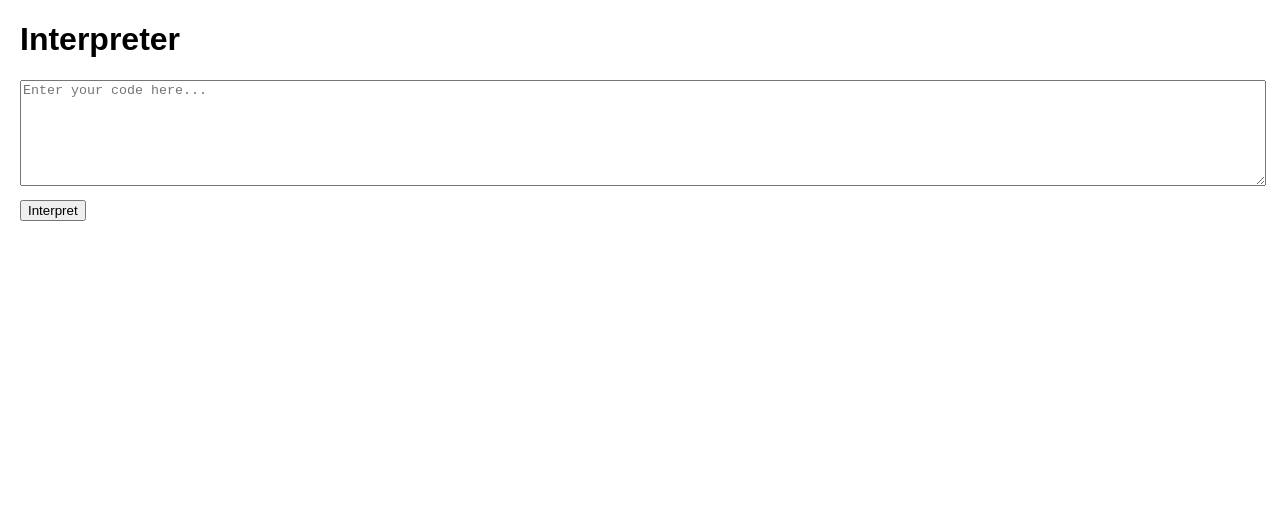
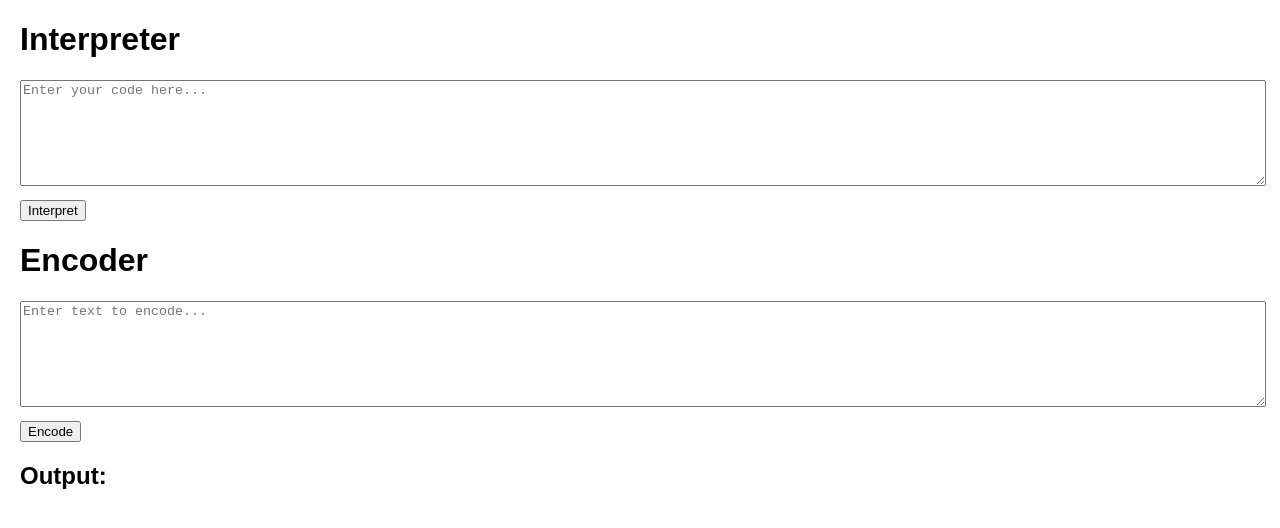
Before and after one commit to git-package/typerot, a plain HTML site: page demo/index.html in a window 1280 px wide. Drawn offline with Linux system fonts and the light colour scheme.

Commit message:
Update index.html

```diff
--- a/demo/index.html
+++ b/demo/index.html
@@ -57,3 +57,57 @@
     </script>
 </body>
 </html>
+<!DOCTYPE html>
+<html lang="en">
+<head>
+    <meta charset="UTF-8">
+    <meta name="viewport" content="width=device-width, initial-scale=1.0">
+    <title>Encoder</title>
+    <script>
+        function encodeText() {
+            const input = document.getElementById("inputText").value;
+            const mapping = {
+                a: "$)",
+                b: "($",
+                c: "$(“",
+                d: ")$",
+                e: "()",
+                f: "$/",
+                g: "/$",
+                h: "//",
+                i: "$\",
+                j: "\$",
+                k: "\\",
+                l: "#$",
+                m: "$#",
+                n: "&$",
+                o: "$&",
+                p: "$$",
+                q: "@$",
+                r: "$@",
+                s: "@@",
+                t: "##",
+                u: ")(",
+                v: "'$",
+                w: "$'",
+                x: "$:",
+                y: ":$",
+                z: "&&"
+            };
+
+            const encoded = input.split('').map(char => {
+                return mapping[char] ? mapping[char] : char;
+            }).join('|');
+
+            document.getElementById("outputText").innerText = encoded;
+        }
+    </script>
+</head>
+<body>
+    <h1>Encoder</h1>
+    <textarea id="inputText" rows="4" cols="50" placeholder="Enter text to encode..."></textarea><br>
+    <button onclick="encodeText()">Encode</button>
+    <h2>Output:</h2>
+    <p id="outputText"></p>
+</body>
+</html>
```
